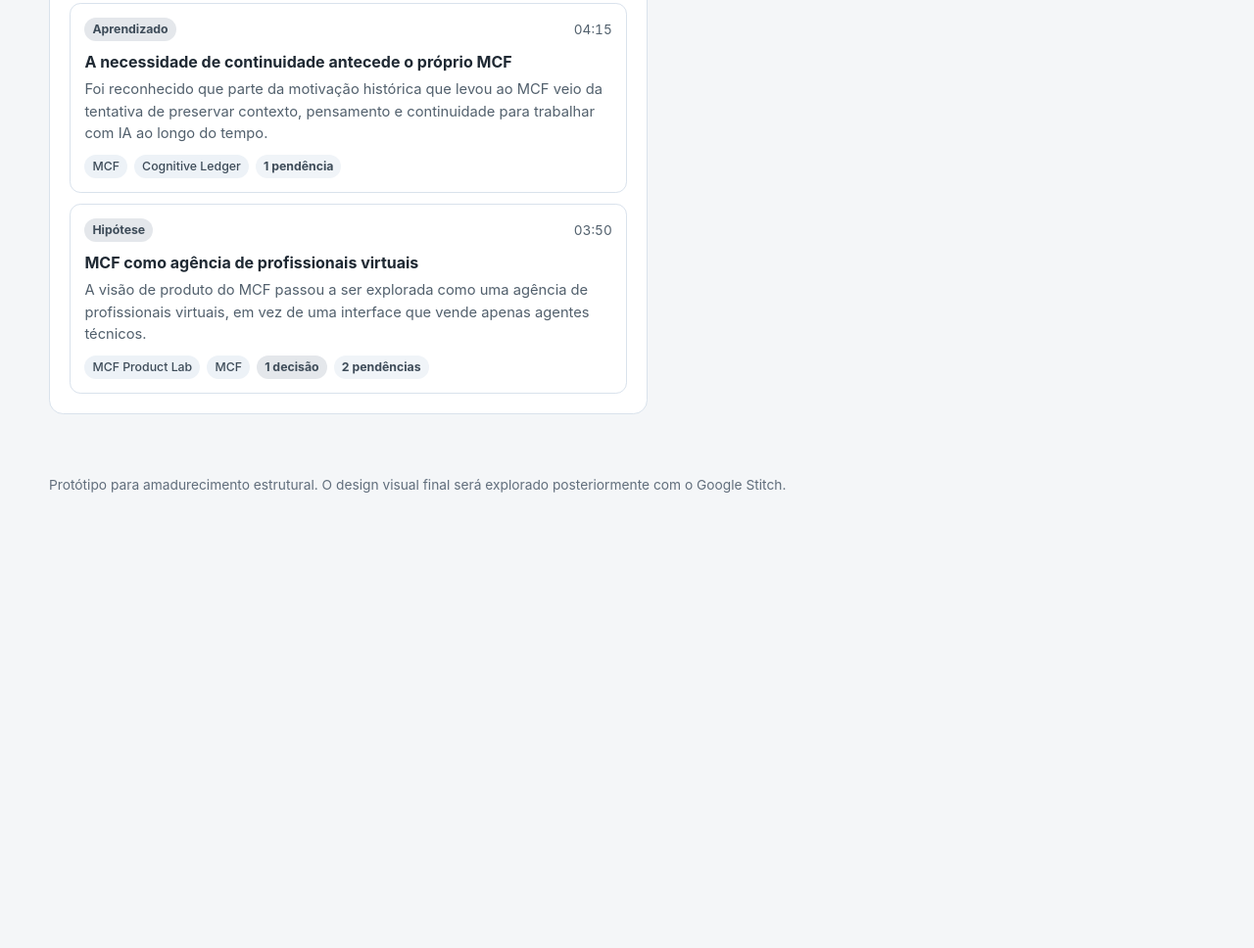
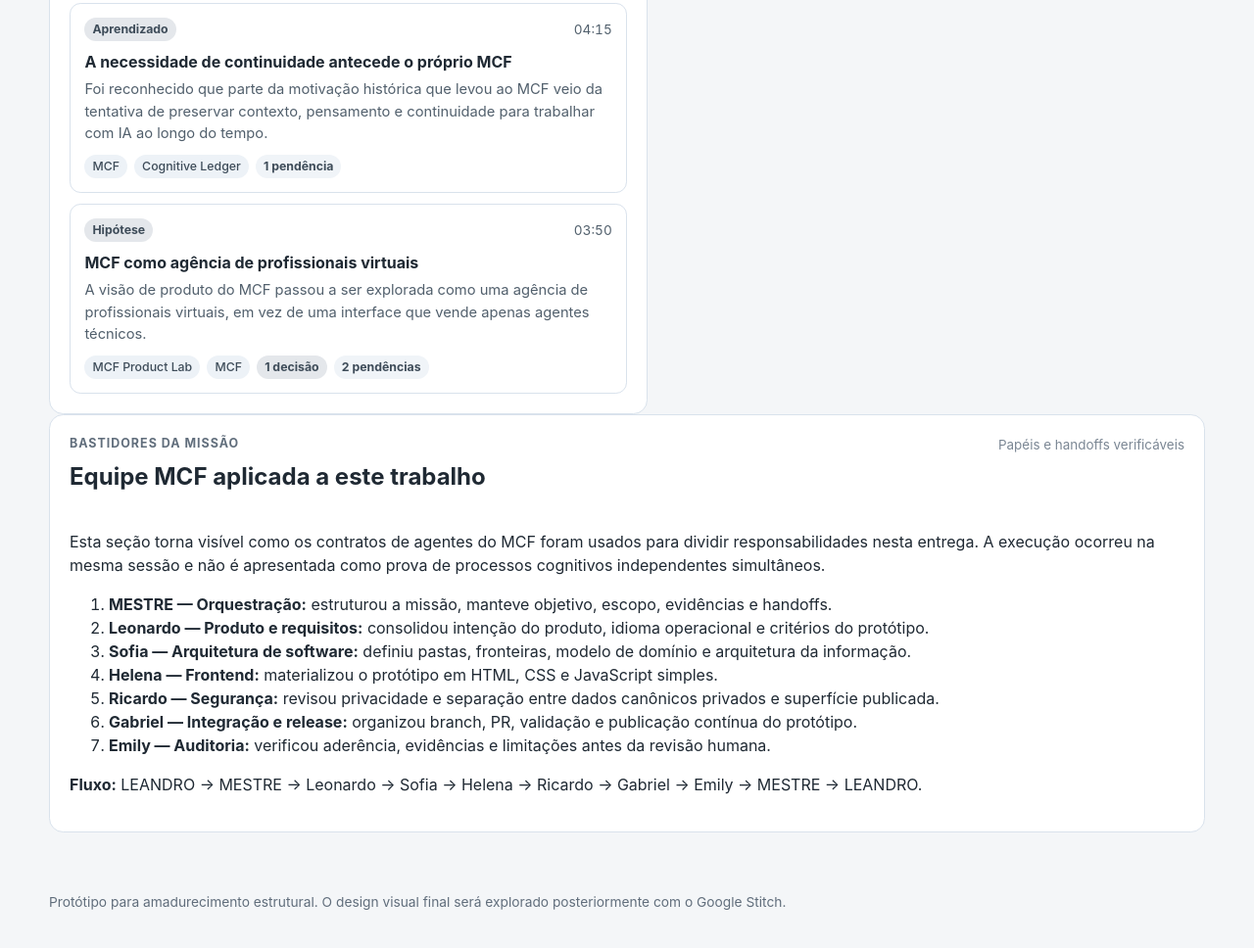
Before and after one commit to leon337/cognitive-ledger, a plain HTML site: page site/index.html in a window 1280 px wide. Shown: the part 1244-2212 px from the top of the page at 98% size. Before the commit the page ends 1803 px from the top, so only its background shows below. Drawn offline with Linux system fonts and the light colour scheme.

Commit message:
mestre: expor fluxo da equipe MCF no protótipo

```diff
--- a/site/index.html
+++ b/site/index.html
@@ -138,6 +138,30 @@
         </article>
       </aside>
     </div>
+
+    <section class="painel" aria-labelledby="titulo-equipe-mcf">
+      <div class="cabecalho-painel">
+        <div>
+          <p class="sobretitulo">Bastidores da missão</p>
+          <h2 id="titulo-equipe-mcf">Equipe MCF aplicada a este trabalho</h2>
+        </div>
+        <span class="ajuda-curta">Papéis e handoffs verificáveis</span>
+      </div>
+
+      <p>Esta seção torna visível como os contratos de agentes do MCF foram usados para dividir responsabilidades nesta entrega. A execução ocorreu na mesma sessão e não é apresentada como prova de processos cognitivos independentes simultâneos.</p>
+
+      <ol>
+        <li><strong>MESTRE — Orquestração:</strong> estruturou a missão, manteve objetivo, escopo, evidências e handoffs.</li>
+        <li><strong>Leonardo — Produto e requisitos:</strong> consolidou intenção do produto, idioma operacional e critérios do protótipo.</li>
+        <li><strong>Sofia — Arquitetura de software:</strong> definiu pastas, fronteiras, modelo de domínio e arquitetura da informação.</li>
+        <li><strong>Helena — Frontend:</strong> materializou o protótipo em HTML, CSS e JavaScript simples.</li>
+        <li><strong>Ricardo — Segurança:</strong> revisou privacidade e separação entre dados canônicos privados e superfície publicada.</li>
+        <li><strong>Gabriel — Integração e release:</strong> organizou branch, PR, validação e publicação contínua do protótipo.</li>
+        <li><strong>Emily — Auditoria:</strong> verificou aderência, evidências e limitações antes da revisão humana.</li>
+      </ol>
+
+      <p><strong>Fluxo:</strong> LEANDRO → MESTRE → Leonardo → Sofia → Helena → Ricardo → Gabriel → Emily → MESTRE → LEANDRO.</p>
+    </section>
   </main>
 
   <footer class="rodape-site">
```
